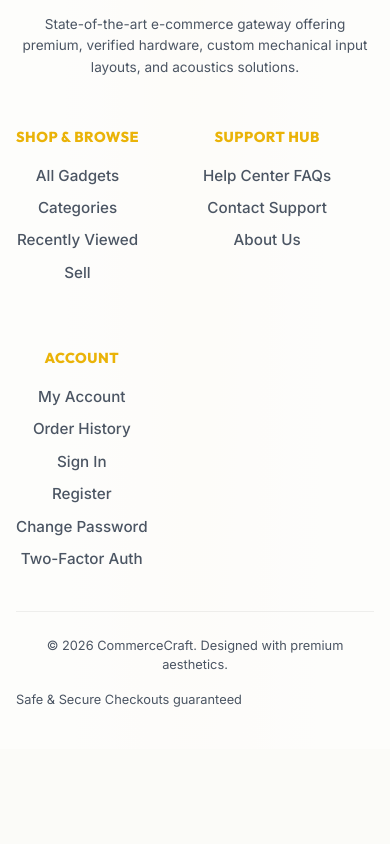
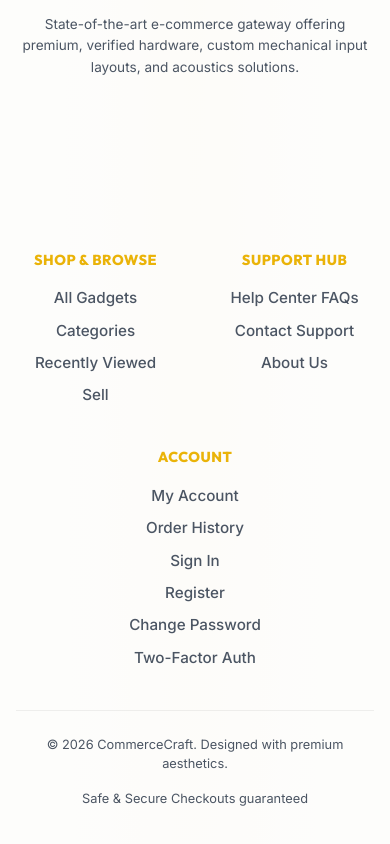
Before and after one commit to abdulrahman2202/CommerceCraft, a React (Vite) app in the folder frontend/ecommerce-app/: page / in a window 390 px wide. Shown: the part 3314-4158 px from the top of the page. Before the commit the page ends 4063 px from the top, so only its background shows below. Built offline with nearby package versions, Linux system fonts and the light colour scheme.

Commit message:
making footers content responsive

```diff
--- a/frontend/ecommerce-app/src/App.jsx
+++ b/frontend/ecommerce-app/src/App.jsx
@@ -224,15 +224,15 @@ function AppContent() {
             </Routes>
 
             <footer className="footer" style={{ borderTop: '1px solid var(--glass-border)', background: 'var(--glass-bg)', padding: '3.5rem 1.5rem', marginTop: '6rem' }}>
-                <div style={{ maxWidth: '1100px', margin: '0 auto', display: 'flex', flexWrap: 'wrap', gap: '3rem', justifyContent: 'space-between' }}>
-                    <div style={{ flex: '1 1 250px' }}>
+                <div className="footer-content">
+                    <div className="footer-brand">
                         <h3 style={{ fontSize: '1.25rem', fontWeight: 800, color: 'var(--text-main)', marginBottom: '1rem' }}>CommerceCraft</h3>
                         <p style={{ color: 'var(--text-muted)', fontSize: '0.85rem', lineHeight: '1.6', margin: 0 }}>
                             State-of-the-art e-commerce gateway offering premium, verified hardware, custom mechanical input layouts, and acoustics solutions.
                         </p>
                     </div>
 
-                    <div style={{ display: 'flex', gap: '4rem', flexWrap: 'wrap' }}>
+                    <div className="footer-links-grid">
                         <div>
                             <h4 style={{ fontSize: '0.9rem', fontWeight: 700, color: 'var(--accent-light)', marginBottom: '1rem', textTransform: 'uppercase', letterSpacing: '0.5px' }}>Shop & Browse</h4>
                             <ul style={{ listStyle: 'none', padding: 0, margin: 0, display: 'flex', flexDirection: 'column', gap: '0.6rem', fontSize: '0.85rem' }}>
@@ -266,7 +266,7 @@ function AppContent() {
                     </div>
                 </div>
 
-                <div style={{ maxWidth: '1100px', margin: '2.5rem auto 0 auto', paddingTop: '1.5rem', borderTop: '1px solid rgba(0,0,0,0.06)', display: 'flex', justifyContent: 'space-between', alignItems: 'center', flexWrap: 'wrap', gap: '1rem', fontSize: '0.8rem', color: 'var(--text-muted)' }}>
+                <div className="footer-bottom">
                     <span>&copy; {new Date().getFullYear()} CommerceCraft. Designed with premium aesthetics.</span>
                     <span>Safe & Secure Checkouts guaranteed</span>
                 </div>
--- a/frontend/ecommerce-app/src/index.css
+++ b/frontend/ecommerce-app/src/index.css
@@ -694,3 +694,69 @@ a {
         gap: 1.2rem;
     }
 }
+
+/* Footer responsive overrides */
+.footer-content {
+    max-width: 1100px;
+    margin: 0 auto;
+    display: flex;
+    flex-wrap: wrap;
+    gap: 3rem;
+    justify-content: space-between;
+}
+
+.footer-brand {
+    flex: 1 1 250px;
+    text-align: left;
+}
+
+.footer-links-grid {
+    display: flex;
+    gap: 4rem;
+    flex-wrap: wrap;
+    justify-content: flex-end;
+}
+
+.footer-bottom {
+    max-width: 1100px;
+    margin: 2.5rem auto 0 auto;
+    padding-top: 1.5rem;
+    border-top: 1px solid rgba(0, 0, 0, 0.06);
+    display: flex;
+    justify-content: space-between;
+    align-items: center;
+    flex-wrap: wrap;
+    gap: 1rem;
+    font-size: 0.8rem;
+    color: var(--text-muted);
+}
+
+@media (max-width: 768px) {
+    .footer-content {
+        flex-direction: column !important;
+        align-items: center !important;
+        text-align: center !important;
+        gap: 2rem !important;
+    }
+
+    .footer-brand {
+        text-align: center !important;
+    }
+
+    .footer-links-grid {
+        justify-content: center !important;
+        gap: 2.5rem !important;
+        text-align: center !important;
+        width: 100% !important;
+    }
+
+    .footer-bottom {
+        flex-direction: column !important;
+        text-align: center !important;
+        align-items: center !important;
+    }
+
+    .footer-links-grid>div {
+        flex: 1 1 150px;
+    }
+}
```
